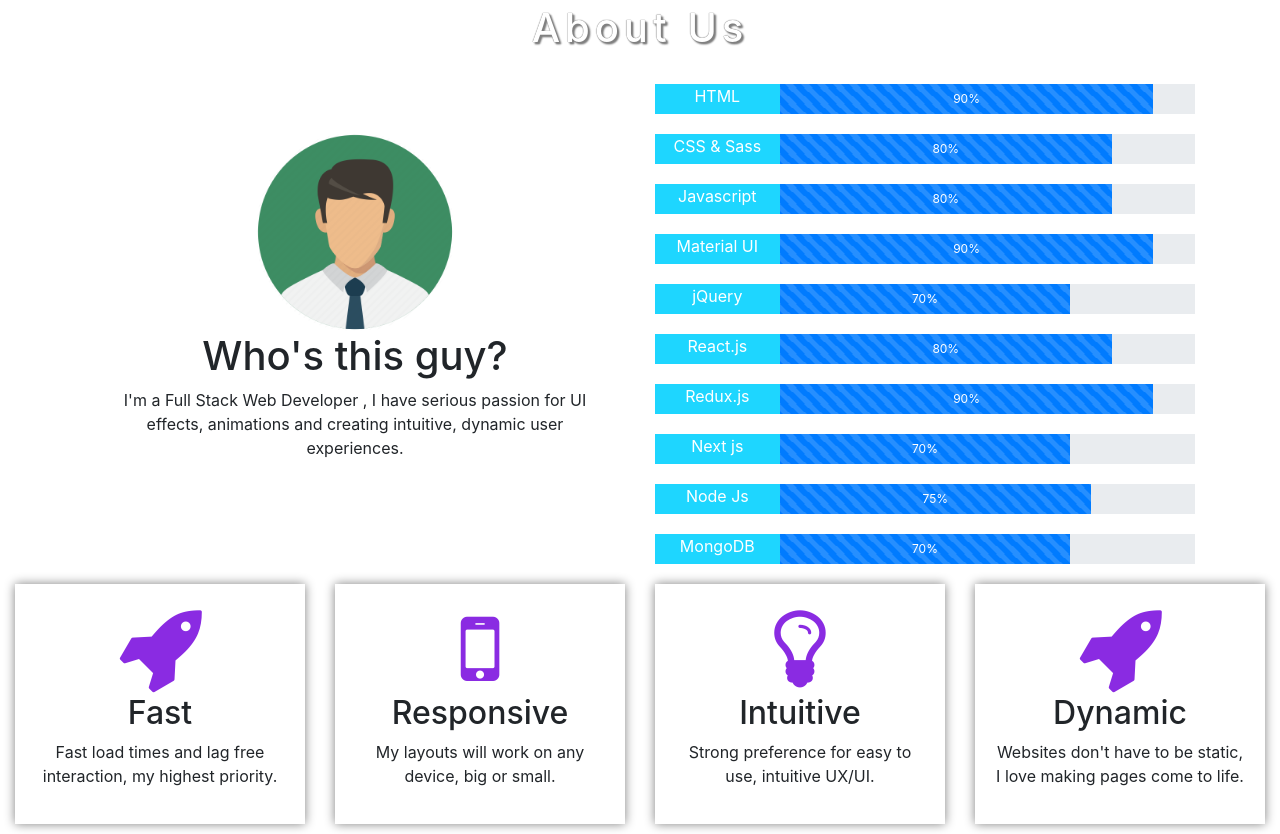
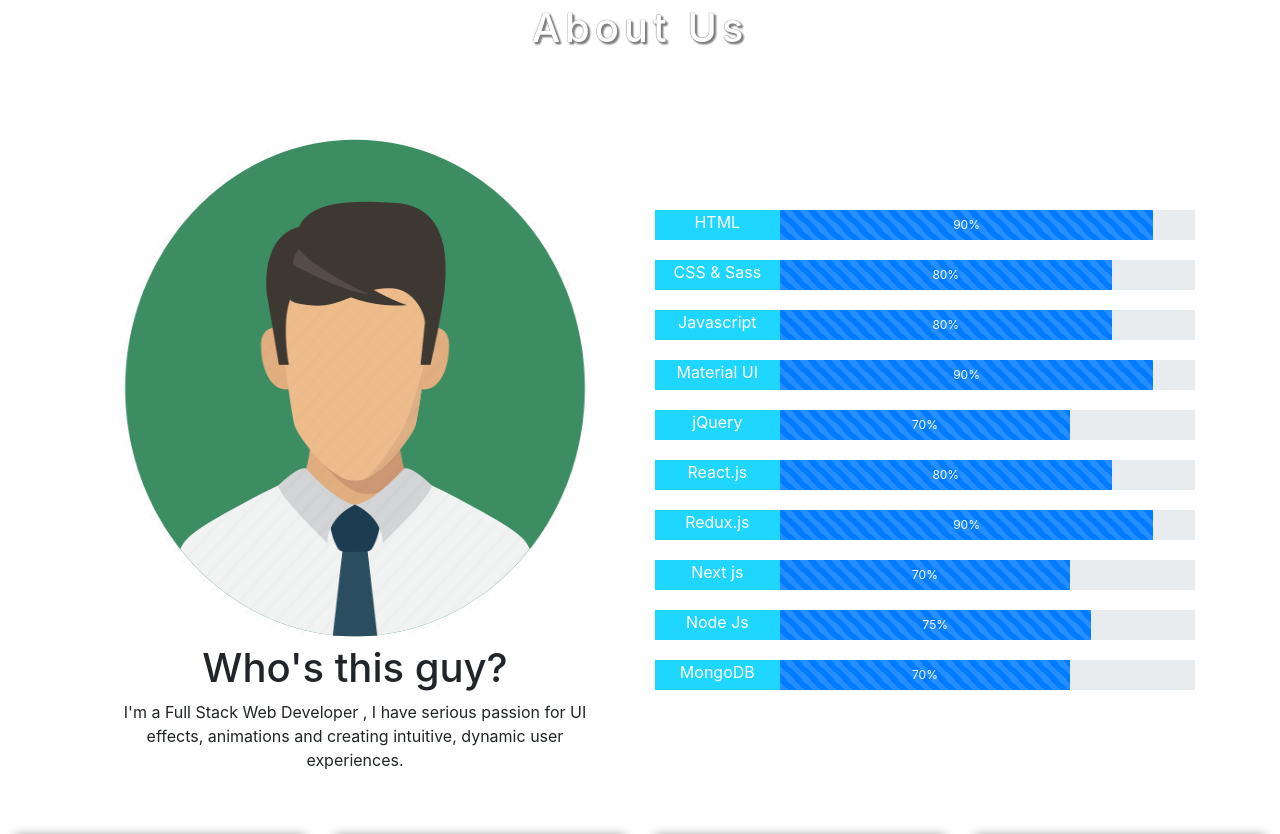
Before and after one commit to developer-omkar-shinde/nextjs-portfolio-app, a Next.js app: page / in a window 1280 px wide. Shown: the part 820-1654 px from the top of the page. Built offline with nearby package versions, Linux system fonts and the light colour scheme.

Commit message:
update profile pic width

```diff
--- a/componants/About.js
+++ b/componants/About.js
@@ -22,7 +22,7 @@
             <div className="container" >
                 <div className="row">
                     <div className="about-text text-center col-xl-6 col-sm-12 p-5 ">
-                        <Image style={{ borderRadius: "50%" }} src={omkarpic} width="200px" height="200px" alt="picture of omkar" />
+                        <Image style={{ borderRadius: "50%", width:"100%" }} src={omkarpic}  alt="picture of omkar" />
                         <h1> Who&apos;s this guy?</h1>
                         <p> I&apos;m a Full Stack Web Developer ,
                             I have serious passion for UI effects, animations and creating intuitive, dynamic user experiences.</p>
```
